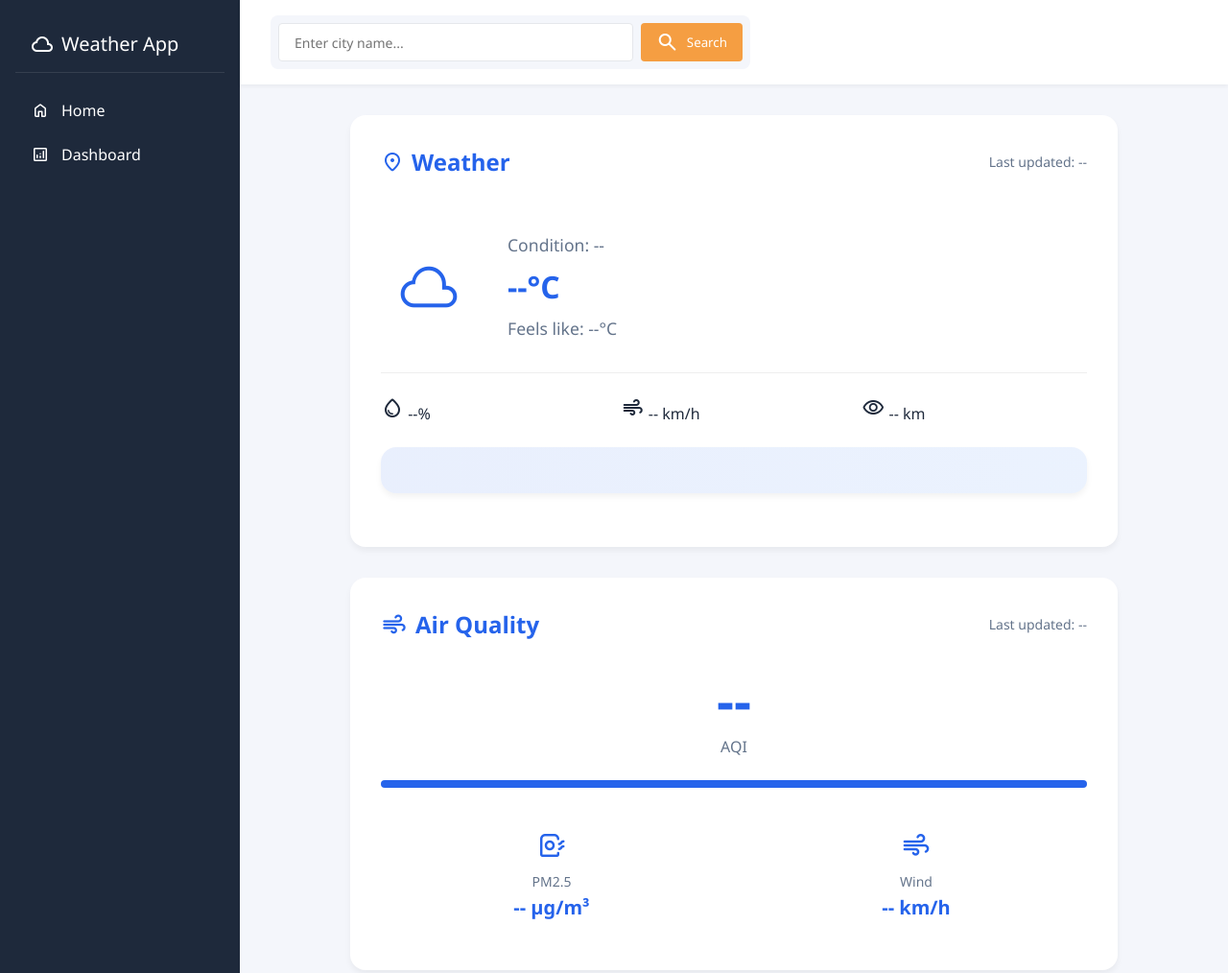
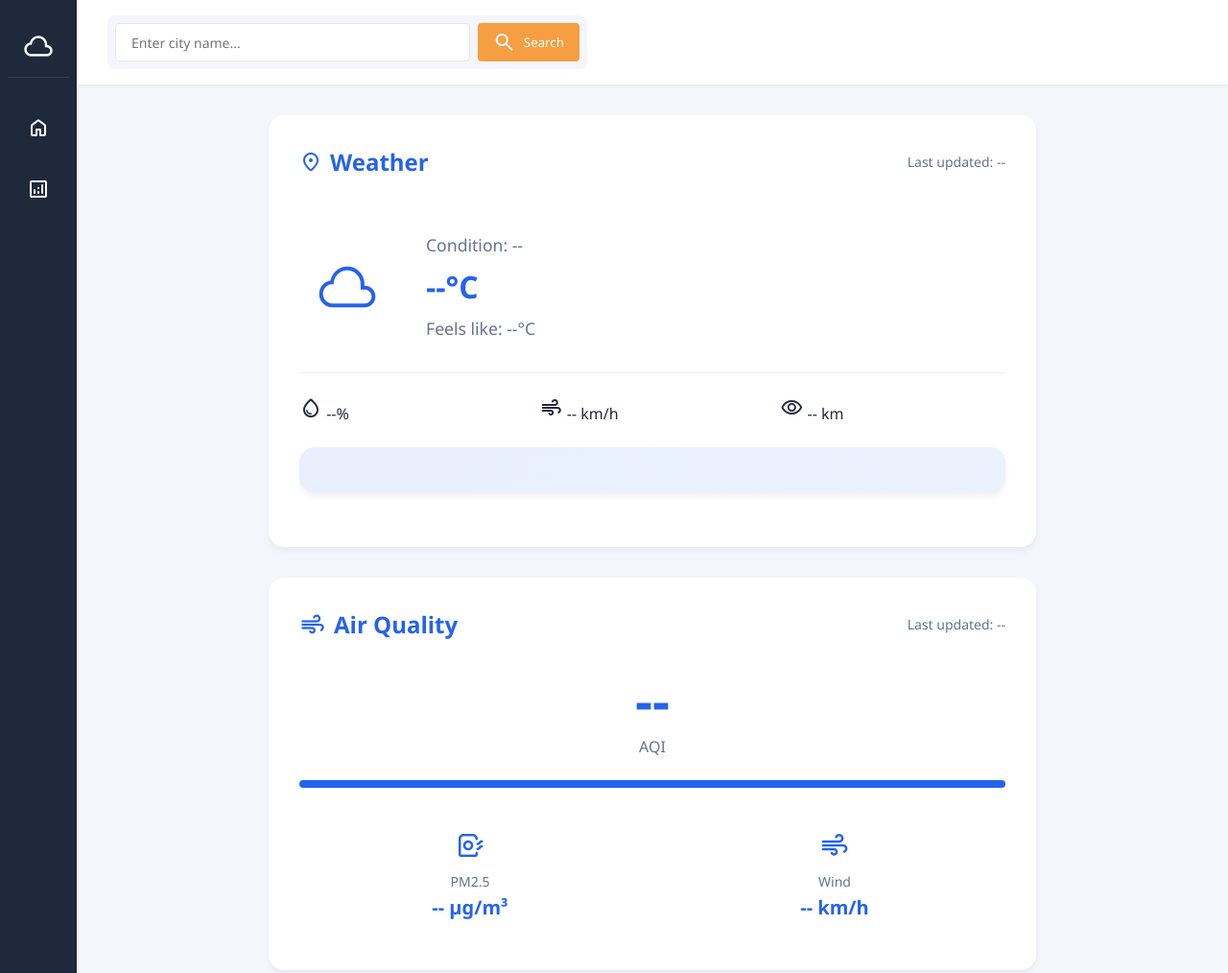
Before and after one commit to Uvecodes/weather-dashboard, a plain HTML site: page index.html in a window 1280 px wide. Shown: the top 1014 px of the page at 96% size. Drawn offline with nearby package versions, Linux system fonts and the light colour scheme.

Commit message:
refactor: convert sidebar to icon-only design with hover tooltips

```diff
--- a/index.html
+++ b/index.html
@@ -13,17 +13,14 @@
         <aside class="sidebar">
           <div class="logo">
             <span class="material-symbols-rounded">cloud</span>
-            <span>Weather App</span>
           </div>
           <nav class="menu">
             <ul>
-              <li class="menu-item">
+              <li class="menu-item" title="Home">
                 <span class="material-symbols-rounded">home</span>
-                <span>Home</span>
               </li>
-              <li class="menu-item">
+              <li class="menu-item" title="Dashboard">
                 <span class="material-symbols-rounded">analytics</span>
-                <span>Dashboard</span>
               </li>
             </ul>
           </nav>
--- a/scripts/app.js
+++ b/scripts/app.js
@@ -1,43 +1,48 @@
-// DOM Elements
-const menuToggle = document.querySelector('.menu-toggle');
-const sidebar = document.querySelector('.sidebar');
-const searchInput = document.getElementById('location-search');
-const searchBtn = document.getElementById('search-btn');
-const cityName = document.getElementById('city-name');
-const weatherCondition = document.getElementById('weather-condition');
-const temperature = document.getElementById('temperature');
-const feelsLike = document.getElementById('feels-like');
-const humidity = document.getElementById('humidity');
-const wind = document.getElementById('wind');
-const visibility = document.getElementById('visibility');
-const weatherIcon = document.getElementById('weather-icon');
-const lastUpdated = document.getElementById('last-updated');
-const aqiValue = document.getElementById('aqi-value');
-const statusLevel = document.getElementById('status-level');
-const pm25 = document.getElementById('pm25');
-const windDirection = document.getElementById('wind-direction');
-const aqiLastUpdated = document.getElementById('aqi-last-updated');
-const trendList = document.getElementById('trend-list');
-const trendLastUpdated = document.getElementById('trend-last-updated');
-const bikeSavings = document.getElementById('bike-savings');
-const walkSavings = document.getElementById('walk-savings');
-const totalSavings = document.getElementById('total-savings');
-const carbonLastUpdated = document.getElementById('carbon-last-updated');
+// ===== DOM ELEMENTS =====
+// These constants store references to HTML elements that we'll need to update dynamically
+const menuToggle = document.querySelector('.menu-toggle'); // Button to toggle the sidebar
+const sidebar = document.querySelector('.sidebar'); // The sidebar navigation element
+const searchInput = document.getElementById('location-search'); // Input field for city search
+const searchBtn = document.getElementById('search-btn'); // Search button
+const cityName = document.getElementById('city-name'); // Element to display current city
+const weatherCondition = document.getElementById('weather-condition'); // Current weather description
+const temperature = document.getElementById('temperature'); // Current temperature
+const feelsLike = document.getElementById('feels-like'); // "Feels like" temperature
+const humidity = document.getElementById('humidity'); // Humidity percentage
+const wind = document.getElementById('wind'); // Wind speed
+const visibility = document.getElementById('visibility'); // Visibility distance
+const weatherIcon = document.getElementById('weather-icon'); // Weather icon
+const lastUpdated = document.getElementById('last-updated'); // Last update timestamp
+const aqiValue = document.getElementById('aqi-value'); // Air Quality Index value
+const statusLevel = document.getElementById('status-level'); // AQI status bar
+const pm25 = document.getElementById('pm25'); // Air quality description
+const windDirection = document.getElementById('wind-direction'); // Wind direction and speed
+const aqiLastUpdated = document.getElementById('aqi-last-updated'); // AQI last update time
+const trendList = document.getElementById('trend-list'); // Temperature trend list
+const trendLastUpdated = document.getElementById('trend-last-updated'); // Trend last update time
+const bikeSavings = document.getElementById('bike-savings'); // Bike carbon savings
+const walkSavings = document.getElementById('walk-savings'); // Walking carbon savings
+const totalSavings = document.getElementById('total-savings'); // Total carbon savings
+const carbonLastUpdated = document.getElementById('carbon-last-updated'); // Carbon savings last update
 
-// Open-Meteo API configuration
-const BASE_URL = 'https://geocoding-api.open-meteo.com/v1/search';
-const WEATHER_URL = 'https://api.open-meteo.com/v1/forecast';
+// ===== API CONFIGURATION =====
+// Base URLs for the Open-Meteo API endpoints
+const BASE_URL = 'https://geocoding-api.open-meteo.com/v1/search'; // For location search
+const WEATHER_URL = 'https://api.open-meteo.com/v1/forecast'; // For weather data
 
-// Carbon emission constants (kg CO₂ per km)
-const CAR_EMISSIONS = 0.404; // Average car emissions
-const BIKE_EMISSIONS = 0.016; // Bike emissions (from food production)
-const WALK_EMISSIONS = 0.008; // Walking emissions (from food production)
+// ===== CARBON EMISSION CONSTANTS =====
+// These values represent CO₂ emissions in kg per kilometer for different transportation methods
+const CAR_EMISSIONS = 0.404; // Average car emissions per km
+const BIKE_EMISSIONS = 0.016; // Bike emissions (from food production) per km
+const WALK_EMISSIONS = 0.008; // Walking emissions (from food production) per km
 
-// Event Listeners
+// ===== EVENT LISTENERS =====
+// Toggle sidebar visibility when menu button is clicked
 menuToggle.addEventListener('click', () => {
   sidebar.classList.toggle('active');
 });
 
+// Handle search when button is clicked or Enter key is pressed
 searchBtn.addEventListener('click', handleSearch);
 searchInput.addEventListener('keypress', (e) => {
   if (e.key === 'Enter') {
@@ -45,9 +50,11 @@ searchInput.addEventListener('keypress', (e) => {
   }
 });
 
-// On page load, use user's current location for weather
+// ===== INITIALIZATION =====
+// When page loads, try to get user's location for weather data
 window.addEventListener('DOMContentLoaded', () => {
   if (navigator.geolocation) {
+    // If geolocation is available, get current position
     navigator.geolocation.getCurrentPosition(async (pos) => {
       const coords = {
         latitude: pos.coords.latitude,
@@ -55,27 +62,31 @@ window.addEventListener('DOMContentLoaded', () => {
         name: 'Your Location'
       };
       try {
+        // Get and display weather for current location
         const weatherData = await getWeatherData(coords);
         updateWeatherUI(weatherData, coords.name);
       } catch (e) {
-        // If weather fetch fails, fallback to default city
+        // If weather fetch fails, use default city
         handleSearchFallback();
       }
     }, handleSearchFallback);
   } else {
+    // If geolocation is not available, use default city
     handleSearchFallback();
   }
 });
 
+// ===== FALLBACK FUNCTION =====
+// Use London as default city if location services fail
 function handleSearchFallback() {
-  // Fallback: use default city (London)
   getCoordinates('London').then(async coords => {
     const weatherData = await getWeatherData(coords);
     updateWeatherUI(weatherData, coords.name);
   });
 }
 
-// Functions
+// ===== SEARCH HANDLING =====
+// Main search function that processes user input and updates weather display
 async function handleSearch() {
   const location = searchInput.value.trim();
   if (!location) {
@@ -84,25 +95,27 @@ async function handleSearch() {
   }
 
   try {
-    setLoading(true);
-    // First, get coordinates for the location
+    setLoading(true); // Show loading state
+    // Get coordinates for the searched location
     const coords = await getCoordinates(location);
     if (!coords) {
       throw new Error('Location not found');
     }
 
-    // Then get weather data using coordinates
+    // Get weather data using coordinates
     const weatherData = await getWeatherData(coords);
     updateWeatherUI(weatherData, location);
-    showError(false);
+    showError(false); // Clear any error messages
   } catch (error) {
     console.error('Error fetching weather data:', error);
     showError(error.message || 'Error fetching weather data. Please try again.');
   } finally {
-    setLoading(false);
+    setLoading(false); // Hide loading state
   }
 }
 
+// ===== UI STATE MANAGEMENT =====
+// Show/hide loading state
 function setLoading(isLoading) {
   const weatherWidget = document.querySelector('.weather-widget');
   if (isLoading) {
@@ -114,6 +127,7 @@ function setLoading(isLoading) {
   }
 }
 
+// Display error messages to user
 function showError(message) {
   let errorDiv = document.querySelector('.error-message');
   if (!errorDiv) {
@@ -130,6 +144,8 @@ function showError(message) {
   }
 }
 
+// ===== API INTERACTION =====
+// Get coordinates for a location using Open-Meteo geocoding API
 async function getCoordinates(location) {
   try {
     const response = await fetch(`${BASE_URL}?name=${encodeURIComponent(location)}&count=1&language=en&format=json`);
@@ -152,6 +168,7 @@ async function getCoordinates(location) {
   }
 }
 
+// Get weather data from Open-Meteo API
 async function getWeatherData(coords) {
   const response = await fetch(
     `${WEATHER_URL}?latitude=${coords.latitude}&longitude=${coords.longitude}&current=temperature_2m,apparent_temperature,weather_code,uv_index,uv_index_clear_sky,relative_humidity_2m,dew_point_2m,precipitation,rain,showers,snowfall,cloud_cover,cloud_cover_low,cloud_cover_mid,cloud_cover_high,wind_speed_10m,wind_gusts_10m,wind_direction_10m,surface_pressure,visibility,is_day,freezing_level_height&hourly=temperature_2m,weather_code,is_day&timezone=auto`
@@ -160,6 +177,8 @@ async function getWeatherData(coords) {
   return await response.json();
 }
 
+// ===== WEATHER DATA PROCESSING =====
+// Convert weather code to human-readable description
 function getWeatherDescription(code) {
   const weatherCodes = {
     0: 'Clear sky',
@@ -190,6 +209,7 @@ function getWeatherDescription(code) {
   return weatherCodes[code] || 'Unknown';
 }
 
+// Get appropriate weather icon based on weather code and time of day
 function getWeatherIcon(code, isDay = true) {
   const iconMap = {
     0: isDay ? 'sunny' : 'clear_night', // Clear sky
@@ -220,6 +240,8 @@ function getWeatherIcon(code, isDay = true) {
   return iconMap[code] || 'cloud';
 }
 
+// ===== AIR QUALITY FUNCTIONS =====
+// Get AQI category and styling based on AQI value
 function getAQICategory(aqi) {
   if (aqi <= 50) return { category: 'Good', color: '#4CAF50', width: '20%' };
   if (aqi <= 100) return { category: 'Moderate', color: '#FFC107', width: '40%' };
@@ -229,12 +251,13 @@ function getAQICategory(aqi) {
   return { category: 'Hazardous', color: '#7D0000', width: '100%' };
 }
 
-// Helper function to normalize values to 0-1 range
+// Normalize a value to 0-1 range for calculations
 function normalizeValue(value, min, max) {
   if (value === undefined || value === null) return 0.5;
   return Math.max(0, Math.min(1, (value - min) / (max - min)));
 }
 
+// Calculate Air Quality Index based on various weather factors
 function calculateAirQualityIndex(current) {
   try {
     // Base factors that affect air quality
@@ -245,7 +268,7 @@ function calculateAirQualityIndex(current) {
       visibility: normalizeValue(current.visibility / 1000, 0, 10) // Higher visibility = better air quality
     };
 
-    // Calculate weighted average of factors
+    // Weights for different factors in AQI calculation
     const weights = {
       windSpeed: 0.3,
       humidity: 0.2,
@@ -325,6 +348,7 @@ function calculateAirQualityIndex(current) {
   }
 }
 
+// Get human-readable air quality description based on AQI value
 function getAirQualityDescription(aqi) {
   if (aqi <= 50) return 'Good - Air quality is satisfactory';
   if (aqi <= 100) return 'Moderate - Air quality is acceptable';
@@ -334,18 +358,18 @@ function getAirQualityDescription(aqi) {
   return 'Hazardous - Health alert: everyone may experience more serious health effects';
 }
 
+// ===== UI UPDATE FUNCTIONS =====
+// Update air quality information in the UI
 function updateAirQualityUI(data) {
   try {
     const current = data.current;
     const timestamp = new Date().toLocaleTimeString();
 
-    // Calculate air quality index based on available data
+    // Calculate and display AQI
     const aqi = calculateAirQualityIndex(current);
-
-    // Update AQI display
     aqiValue.textContent = aqi;
 
-    // Update status bar
+    // Update AQI status bar
     const aqiCategory = getAQICategory(aqi);
     statusLevel.style.width = aqiCategory.width;
     statusLevel.style.backgroundColor = aqiCategory.color;
@@ -353,14 +377,14 @@ function updateAirQualityUI(data) {
     // Update air quality description
     pm25.textContent = getAirQualityDescription(aqi);
 
-    // Update wind direction
+    // Update wind direction and speed
     const windSpeed = current.wind_speed_10m ?? 0;
     const windDir = current.wind_direction_10m ?? 0;
     const directions = ['N', 'NE', 'E', 'SE', 'S', 'SW', 'W', 'NW'];
     const index = Math.round(windDir / 45) % 8;
     windDirection.textContent = `${directions[index]} ${Math.round(windSpeed)} km/h`;
 
-    // Update last updated time
+    // Update timestamp
     aqiLastUpdated.textContent = `Last updated: ${timestamp}`;
   } catch (error) {
     console.error('Error updating air quality UI:', error);
@@ -373,6 +397,7 @@ function updateAirQualityUI(data) {
   }
 }
 
+// Update temperature trend graph
 function updateTemperatureTrend(data) {
   const hourly = data.hourly;
   const currentHour = new Date().getHours();
@@ -389,12 +414,12 @@ function updateTemperatureTrend(data) {
     });
   }
 
-  // Find min and max temperatures for scaling
+  // Calculate min/max for scaling
   const minTemp = Math.min(...next6Hours.map(h => h.temp));
   const maxTemp = Math.max(...next6Hours.map(h => h.temp));
   const tempRange = maxTemp - minTemp;
 
-  // Clear and update trend list
+  // Generate trend graph HTML
   trendList.innerHTML = next6Hours.map(hour => {
     const height = ((hour.temp - minTemp) / tempRange) * 100;
     return `
@@ -409,8 +434,9 @@ function updateTemperatureTrend(data) {
   trendLastUpdated.textContent = `Last updated: ${new Date().toLocaleTimeString()}`;
 }
 
+// Calculate and display carbon savings
 function calculateCarbonSavings() {
-  // Simulate some activity data (in a real app, this would come from user input or tracking)
+  // Simulate activity data (in a real app, this would come from user input or tracking)
   const bikeDistance = 5; // km
   const walkDistance = 2; // km
 
@@ -427,6 +453,7 @@ function calculateCarbonSavings() {
   carbonLastUpdated.textContent = `Last updated: ${new Date().toLocaleTimeString()}`;
 }
 
+// Update hourly forecast display
 function updateHourlyForecast(data) {
   try {
     const hourly = data.hourly;
@@ -452,12 +479,12 @@ function updateHourlyForecast(data) {
       }
     }
 
-    // Generate HTML for hourly forecast
+    // Generate hourly forecast HTML
     const hourlyHTML = next12Hours.map((hour, index) => {
       const time = index === 0 ? 'Now' : hour.time.toLocaleTimeString([], { hour: 'numeric' });
       const icon = getWeatherIcon(hour.weatherCode, hour.isDay);
 
-      // Determine temperature category
+      // Determine temperature category for styling
       let tempCategory = 'cool';
       if (hour.temp >= 25) tempCategory = 'hot';
       else if (hour.temp >= 20) tempCategory = 'warm';
@@ -479,12 +506,13 @@ function updateHourlyForecast(data) {
   }
 }
 
+// Main function to update all weather information in the UI
 function updateWeatherUI(data, location) {
   try {
     const current = data.current;
     const timestamp = new Date().toLocaleTimeString();
 
-    // Update city name
+    // Update city name with location icon
     cityName.innerHTML = `
       <span class="material-symbols-rounded">location_on</span>
       <span>${location}</span>
@@ -495,28 +523,22 @@ function updateWeatherUI(data, location) {
     weatherCondition.textContent = getWeatherDescription(weatherCode);
     weatherIcon.textContent = getWeatherIcon(weatherCode, current.is_day);
 
-    // Update temperature and feels like
+    // Update temperature information
     temperature.textContent = `${Math.round(current.temperature_2m)}°C`;
     feelsLike.textContent = `Feels like: ${Math.round(current.apparent_temperature)}°C`;
 
-    // Update additional weather details
+    // Update weather details
     humidity.textContent = `${current.relative_humidity_2m}%`;
     wind.textContent = `${current.wind_speed_10m} km/h`;
     visibility.textContent = `${(current.visibility / 1000).toFixed(1)} km`;
 
-    // Update last updated time
+    // Update timestamps
     lastUpdated.textContent = `Last updated: ${timestamp}`;
 
-    // Update air quality
+    // Update all other UI components
     updateAirQualityUI(data);
-
-    // Update temperature trend
     updateTemperatureTrend(data);
-
-    // Update hourly forecast
     updateHourlyForecast(data);
-
-    // Update carbon savings
     calculateCarbonSavings();
   } catch (error) {
     console.error('Error in updateWeatherUI:', error);
--- a/style.css
+++ b/style.css
@@ -48,25 +48,24 @@ body {
 }
 
   .sidebar {
-    width: 250px;
+    width: 80px;
     background-color: var(--sidebar-bg);
     color: var(--sidebar-text);
     display: flex;
     flex-direction: column;
-    padding: 1rem;
+    padding: 1rem 0.5rem;
   }
 
   .logo {
     display: flex;
+    justify-content: center;
     align-items: center;
-    gap: 0.5rem;
-    padding: 1rem;
-    font-size: 1.25rem;
+    padding: 1rem 0.5rem;
     border-bottom: 1px solid rgba(255, 255, 255, 0.1);
   }
 
   .logo .material-symbols-rounded {
-    font-size: 1.5rem;
+    font-size: 2rem;
   }
 
   .menu ul {
@@ -76,20 +75,22 @@ body {
 
   .menu-item {
     display: flex;
+    justify-content: center;
     align-items: center;
-    gap: 0.75rem;
-    padding: 0.75rem 1rem;
+    padding: 1rem 0.5rem;
     border-radius: 0.5rem;
     cursor: pointer;
-    transition: background-color 0.2s;
+    transition: all 0.2s;
+    margin: 0.5rem 0;
   }
 
   .menu-item:hover {
     background-color: rgba(255, 255, 255, 0.1);
+    transform: scale(1.1);
   }
 
   .menu-item .material-symbols-rounded {
-    font-size: 1.25rem;
+    font-size: 1.5rem;
   }
 
 
@@ -327,16 +328,8 @@ body {
   /* Responsive adjustments */
   @media (max-width: 768px) {
     .sidebar {
-      position: fixed;
-      height: 100%;
-      left: -250px;
-      top: 0;
-      transition: left 0.3s ease;
-      z-index: 1000;
-    }
-
-    .sidebar.active {
-      left: 0;
+      width: 80px;
+      left: -80px;
     }
 
     .content {
```
